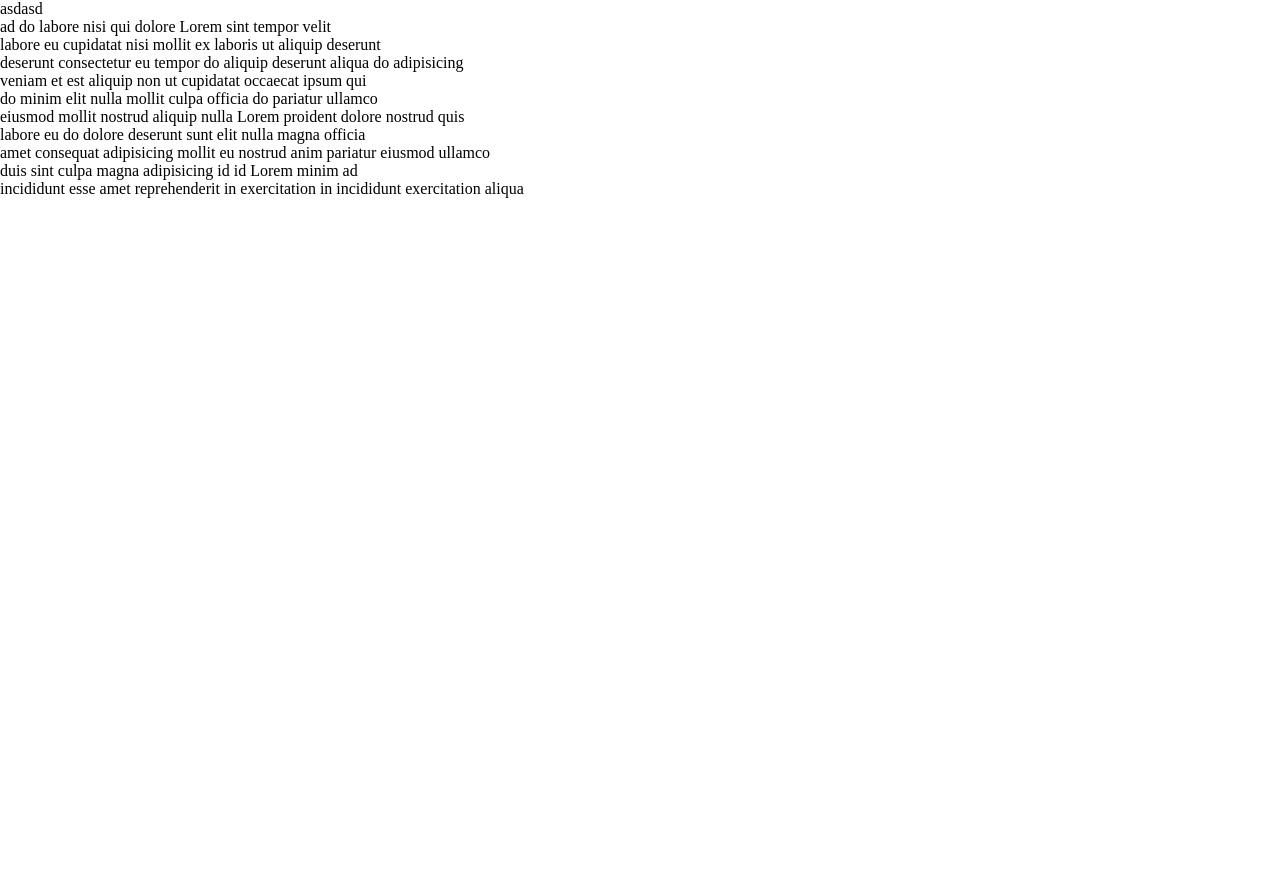
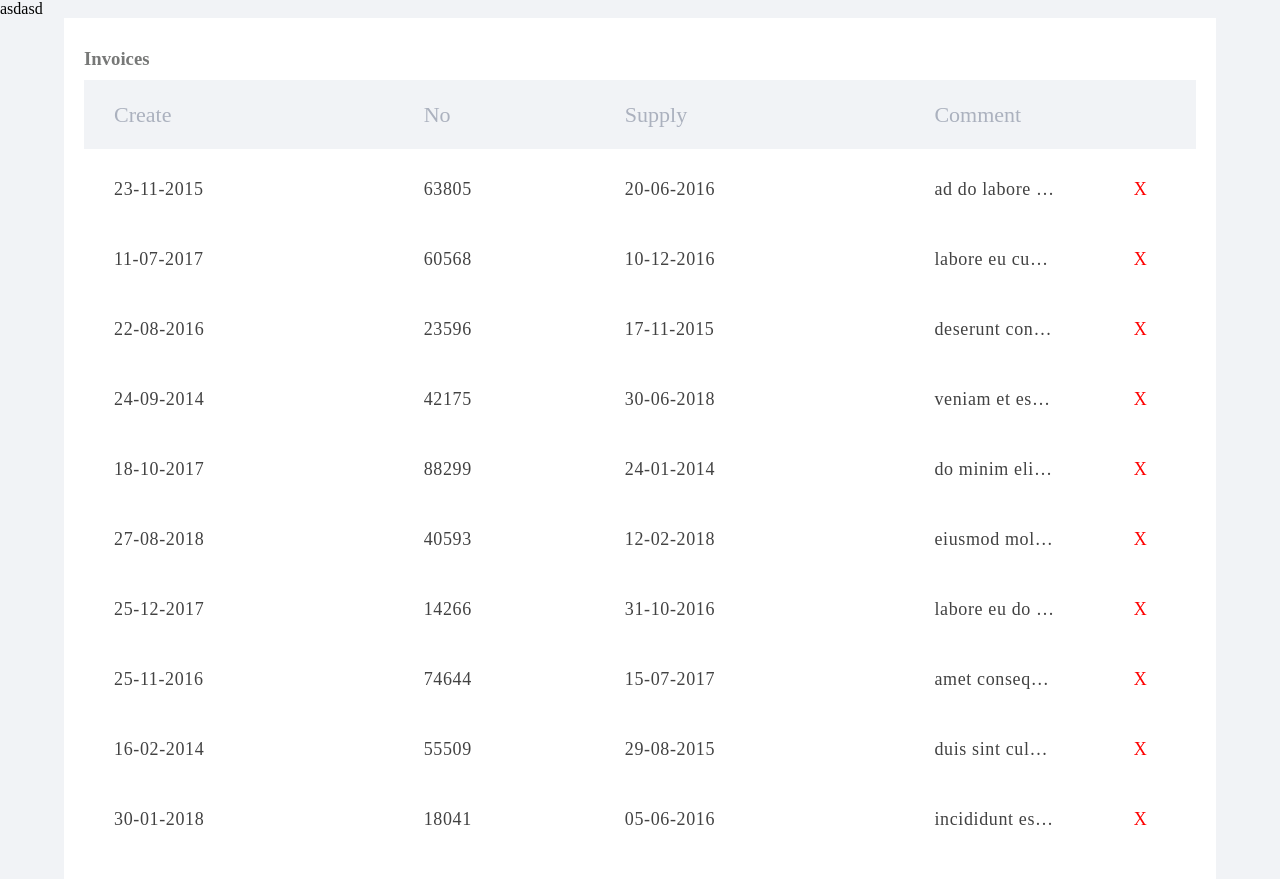
Before and after one commit to ArturKuzmich/Invoices, a React (Create React App) app: page / in a window 1280 px wide. Before the commit the page ends 800 px from the top, so only its background shows below. Built offline with nearby package versions, Linux system fonts and the light colour scheme.

Commit message:
create func to delete invoice

```diff
--- a/src/App.scss
+++ b/src/App.scss
@@ -1 +1,5 @@
 @import "public/css/clear";
+
+.App{
+  background: #f1f3f6;
+}
--- a/src/components/Home/Home.jsx
+++ b/src/components/Home/Home.jsx
@@ -80,7 +80,8 @@ const Home = () => {
             ]);
 
     const handleDelete = (id) => {
-
+        const newInvoices = invoices.filter(invoice => invoice._id !== id);
+        setInvoices(newInvoices);
     }
     return (
         <div>
--- a/src/components/InvoicesList/InvoicesList.jsx
+++ b/src/components/InvoicesList/InvoicesList.jsx
@@ -5,11 +5,25 @@ import PropTypes from 'prop-types';
 const InvoicesList = ( { invoices, handleDelete } ) => {
     return (
        <div className='invoice_list-preview'>
-           {invoices.map(({ _id, comment, data_created, date_supplied, number }) => {
+           <h3 className="invoices_title">Invoices</h3>
+           <div className="invoice_head">
+            <span className="head_item">Create</span>
+            <span className="head_item">No</span>
+            <span className="head_item">Supply</span>
+            <span className="head_item">Comment</span>
+            <span className="head_item"></span>
+           </div>
+           {invoices.map(({ _id, comment, date_created, date_supplied, number }) => {
                return(
                    <div className="list_view" key={_id} >
-                       <div className="view_inner">
-                           {comment}
+                        <div className="list_item">{date_created}</div>
+                       <div className="list_item">{number}</div>
+                       <div className="list_item">{date_supplied}</div>
+                       <div className="list_item item_comment">{comment}</div>
+                       <div className="list_item item_actions">
+                           <button onClick={() => handleDelete(_id) }>
+                              X
+                           </button>
                        </div>
                    </div>
                )
--- a/src/components/InvoicesList/InvoicesListStyle.scss
+++ b/src/components/InvoicesList/InvoicesListStyle.scss
@@ -0,0 +1,56 @@
+.invoice_list-preview{
+  background: #fff;
+  padding: 20px;
+  display: table;
+  table-layout: auto;
+  border-spacing: 0 10px;
+  width: 90%;
+  margin: 0 auto;
+  .invoices_title{
+    color: #777877;
+    margin: 0 0 20px 0;
+    display: table-header-group;
+  }
+  .invoice_head{
+    display: table-header-group;
+    background: rgb(241,243,246);
+    .head_item{
+      display: table-cell;
+      color: #abb1be;
+      padding: 20px 0 20px 30px;
+      font-size: 22px;
+      line-height: 29px;
+    }
+  }
+  .list_view{
+    display: table-row;
+    table-layout: fixed;
+    width: 100%;
+    height: 60px;
+    .list_item{
+      font-size: 18px;
+      line-height: 22px;
+      letter-spacing: .035em;
+      color: #424242;
+      display: table-cell;
+      padding: 0 0 0 30px;
+      vertical-align: middle;
+      &.item_actions{
+        text-align: center;
+        button{
+          color: red;
+          background: transparent;
+          outline: none;
+          cursor: pointer;
+        }
+      }
+      &.item_comment{
+        white-space: nowrap;
+        overflow: hidden;
+        text-overflow: ellipsis;
+        max-width: 150px;
+        width: 150px;
+      }
+    }
+  }
+}
```
